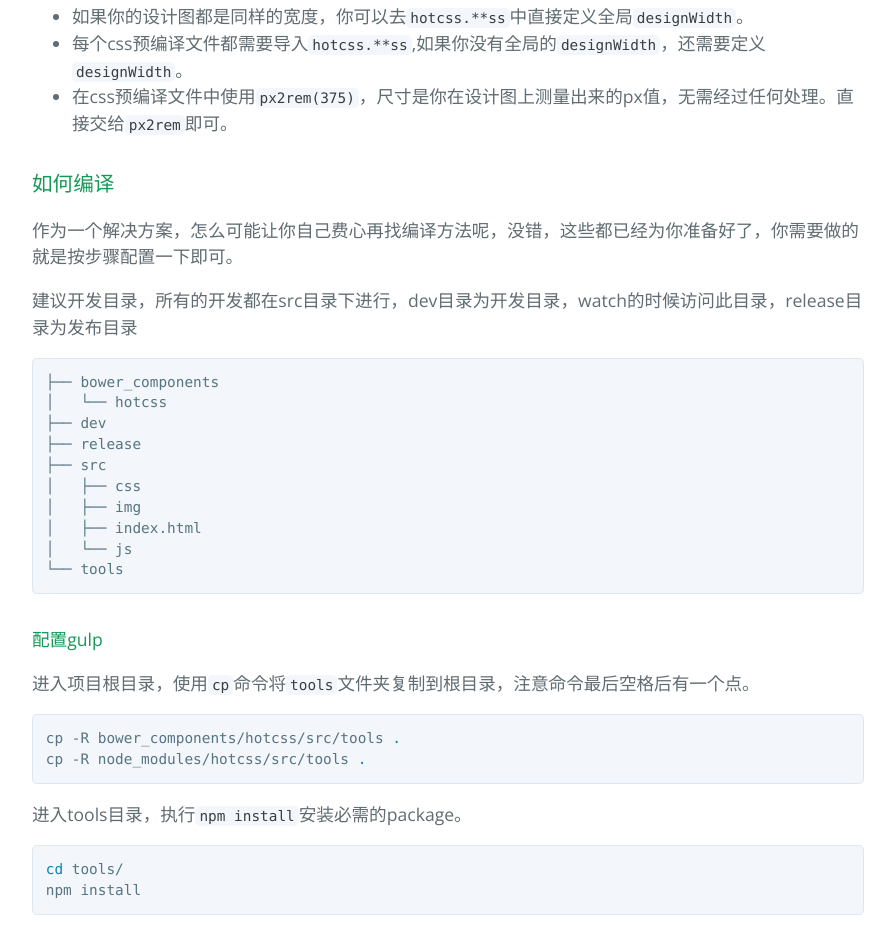
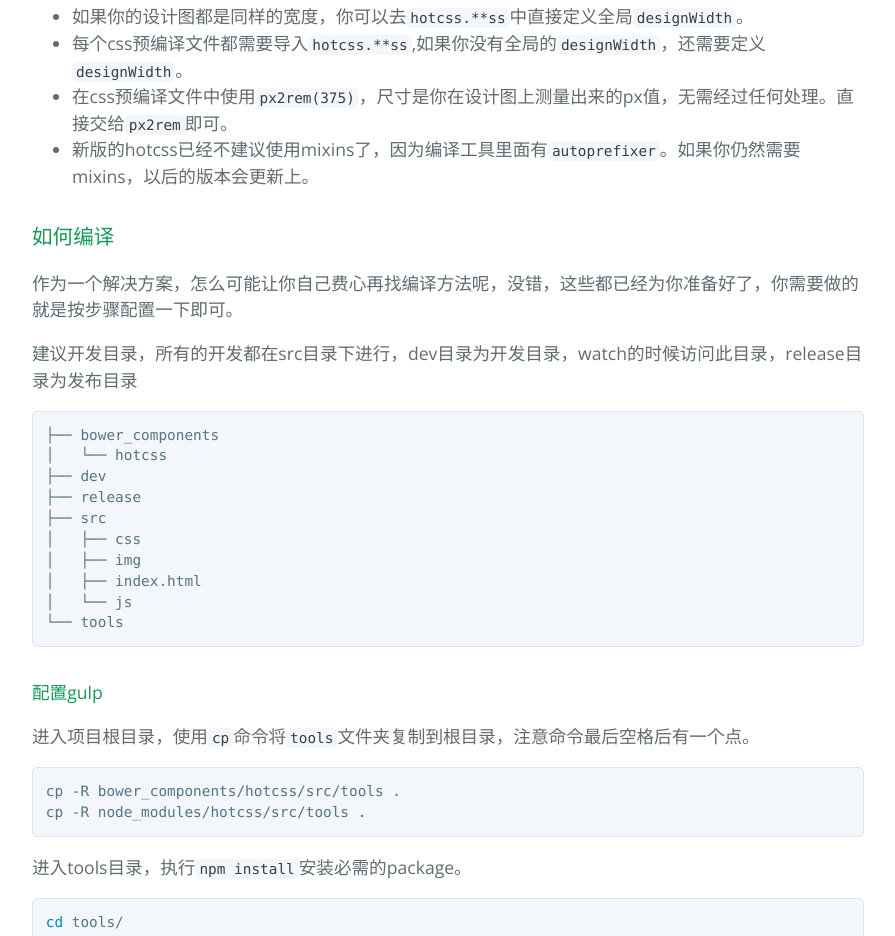
Before and after one commit to imochen/hotcss, a plain HTML site: page index.html in a window 1280 px wide. Shown: the part 2425-3361 px from the top of the page, without its empty margins (192-1087 px from the left). Drawn offline with nearby package versions, Linux system fonts and the light colour scheme.

```diff
--- a/index.html
+++ b/index.html
@@ -132,6 +132,7 @@
 <li>如果你的设计图都是同样的宽度，你可以去<code>hotcss.**ss</code>中直接定义全局<code>designWidth</code>。</li>
 <li>每个css预编译文件都需要导入<code>hotcss.**ss</code>,如果你没有全局的<code>designWidth</code>，还需要定义<code>designWidth</code>。</li>
 <li>在css预编译文件中使用<code>px2rem(375)</code>，尺寸是你在设计图上测量出来的px值，无需经过任何处理。直接交给<code>px2rem</code>即可。</li>
+<li>新版的hotcss已经不建议使用mixins了，因为编译工具里面有<code>autoprefixer</code>。如果你仍然需要mixins，以后的版本会更新上。</li>
 </ul>
 
 <h3>
```
Also changed, not shown: params.json (+1 -1 lines).
